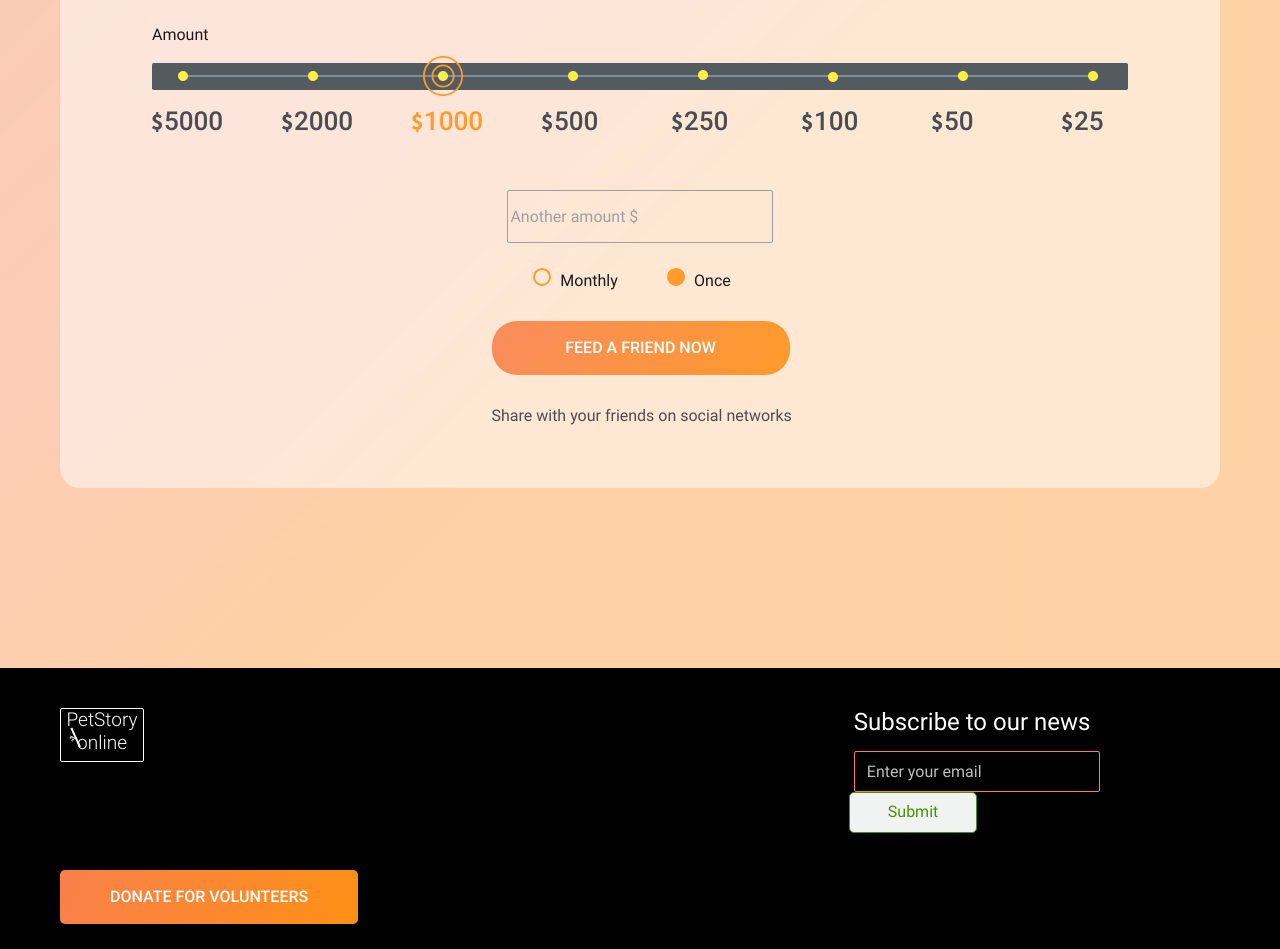
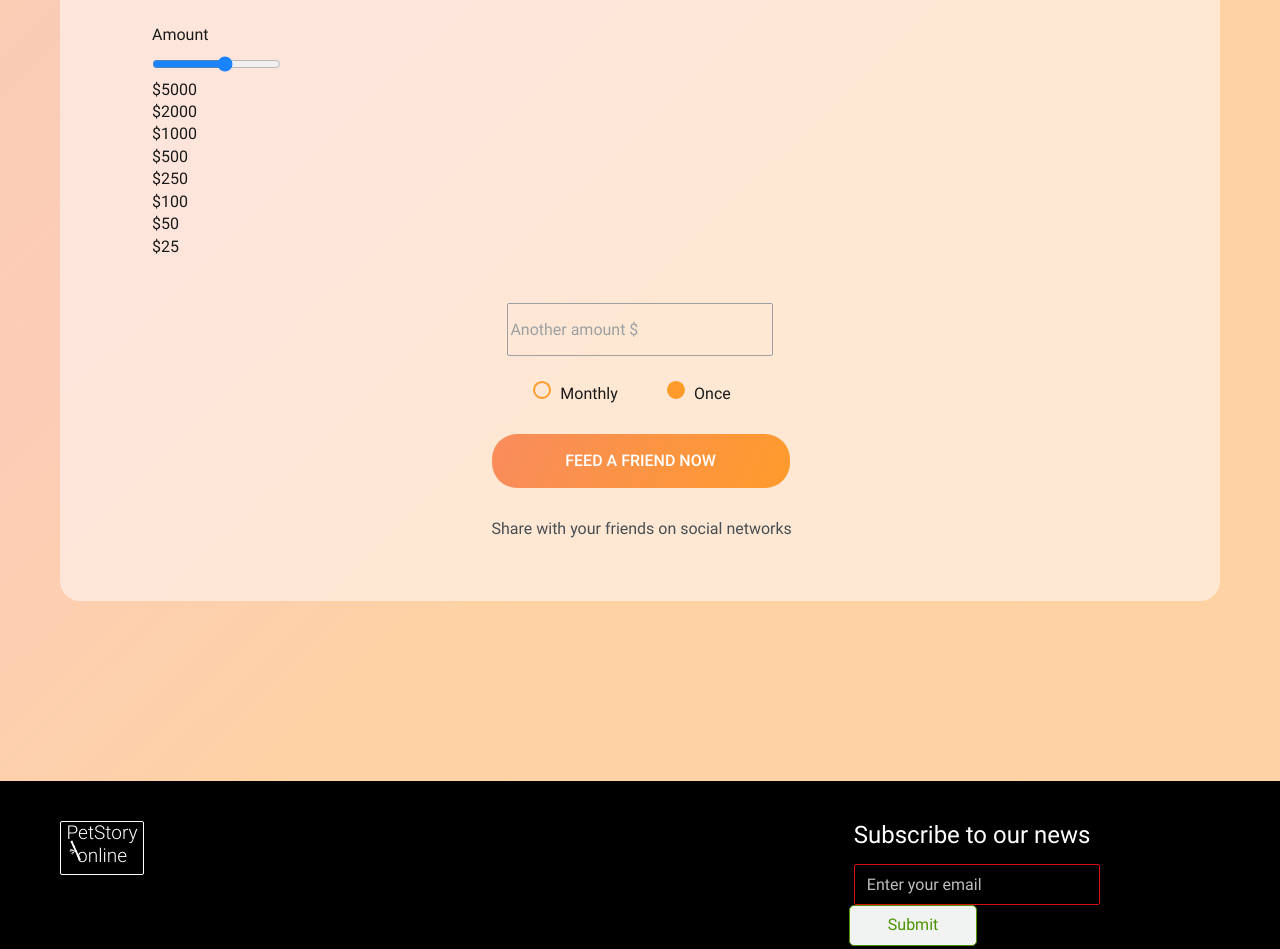
Before and after one commit to marerma/online-zoo, a plain HTML site: page online-zoo/pages/donate/donate.html in a window 1280 px wide. Shown: the part 1280-2229 px from the top of the page. Drawn offline with Linux system fonts and the light colour scheme.

Commit message:
feat: fixed progress bar in donate

```diff
--- a/online-zoo/pages/donate/donate.html
+++ b/online-zoo/pages/donate/donate.html
@@ -57,9 +57,20 @@
       <p>Amount</p>
       <div class="pick-container">
         <div class="progress__bar">
-          <img src="../../assets/icons/progress_bar.png" alt="progress">
-          <img src="../../assets/icons/price.png" alt="progress">
-        </div>
+          <div class="progress_wrap"><input class="money" type="range" min="0" max="7"></input></div>
+            <div class="money_value">
+                <ul class="value_list">
+                  <li>$5000</li>
+                  <li>$2000</li>
+                  <li>$1000</li>
+                  <li>$500</li>
+                  <li>$250</li>
+                  <li>$100</li>
+                  <li>$50</li>
+                  <li>$25</li>
+                </ul>
+                </div>
+              </div>
       </div>
     </div>
     <div class="payment-wrapper pick-container">
--- a/online-zoo/pages/main/sass/style.sass
+++ b/online-zoo/pages/main/sass/style.sass
@@ -285,6 +285,7 @@ body
   border-radius: 5px
   overflow: hidden
 
+
 .pets__item__pic
   img
     display: inline-block
@@ -545,6 +546,7 @@ $list: $pink 30.06%, $purple 50.74%, $lightpink 80.49%, $white 127.9%, $white 14
 
 
 
+
 @mixin progress-bar-color($valueColor: #FE9013, $backgroundColor: #F5F7F6)
   background-color: $backgroundColor
   color: $valueColor
@@ -639,10 +641,11 @@ progress
    font-style: normal
 
 .email:invalid
-  border-color: rgba(249, 128, 75, 1)
+  border-color: #D31414
+  color: #D31414
 
 .email:valid
-  border-color: green
+  border-color: rgba(249, 128, 75, 1)
 
 .email::placeholder
   font-family: 'Roboto'
```
Also changed, not shown: online-zoo/pages/main/css/style-dist.css, online-zoo/pages/main/css/style.css.
